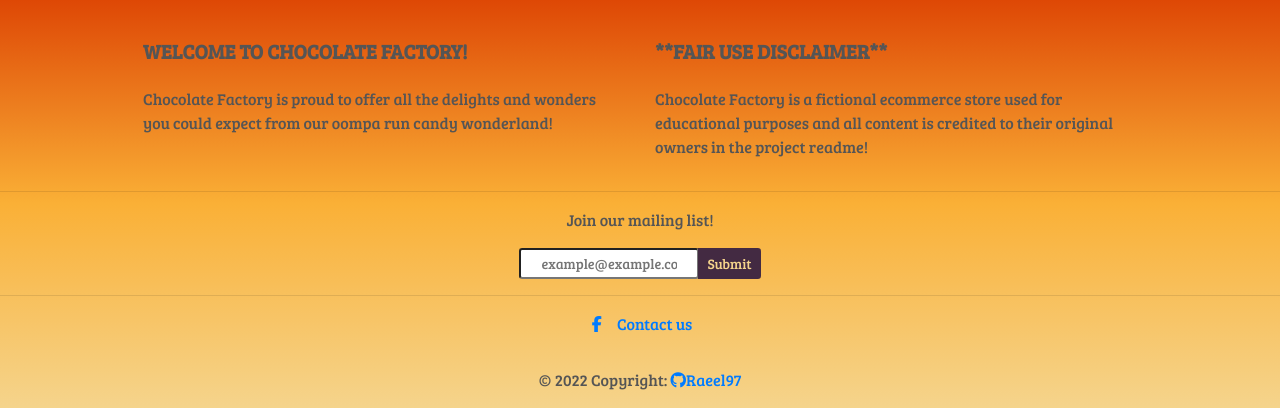
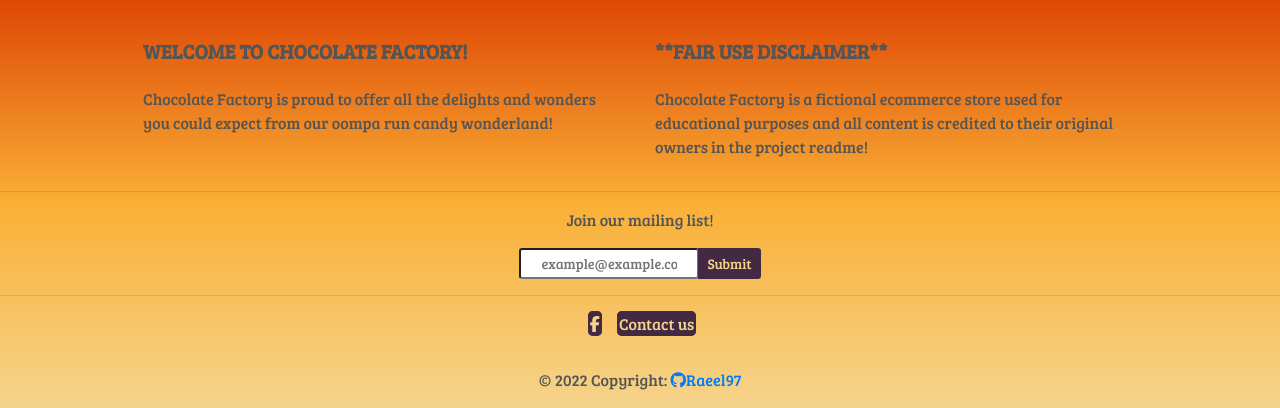
Before and after one commit to Code-Institute-Submissions/raeel97-candy-store_MayResub, a Django app: page /contact/ in a window 1280 px wide. Shown: the part 975-1383 px from the top of the page. Run offline with Django 3.2, Linux system fonts and the light colour scheme; some libraries are stand-ins or nearby versions.

Commit message:
styled footer buttons

```diff
--- a/static/css/base.css
+++ b/static/css/base.css
@@ -361,6 +361,13 @@ form was effecting it */
     display: unset !important;
 }
 
+.footer-list > * {
+    color: #f5d48c;
+    background-color: #432a42;
+    border: 2px solid #432a42;
+    border-radius: 5px;
+}
+
 
 .post-detail {
     background-color: white;
--- a/templates/includes/footer.html
+++ b/templates/includes/footer.html
@@ -64,12 +64,12 @@
 
   <!-- Social buttons -->
   <ul class="list-unstyled list-inline text-center">
-    <li class="list-inline-item">
+    <li class="list-inline-item footer-list">
       <a class="btn-floating btn-fb mx-1" href="https://www.facebook.com/chocolatefactory963">
         <i class="fab fa-facebook-f"></i>
       </a>
     </li>
-    <li class="list-inline-item">
+    <li class="list-inline-item footer-list">
       <a href="{% url 'contact' %}">Contact us</a>
     </li>
   </ul>
```
